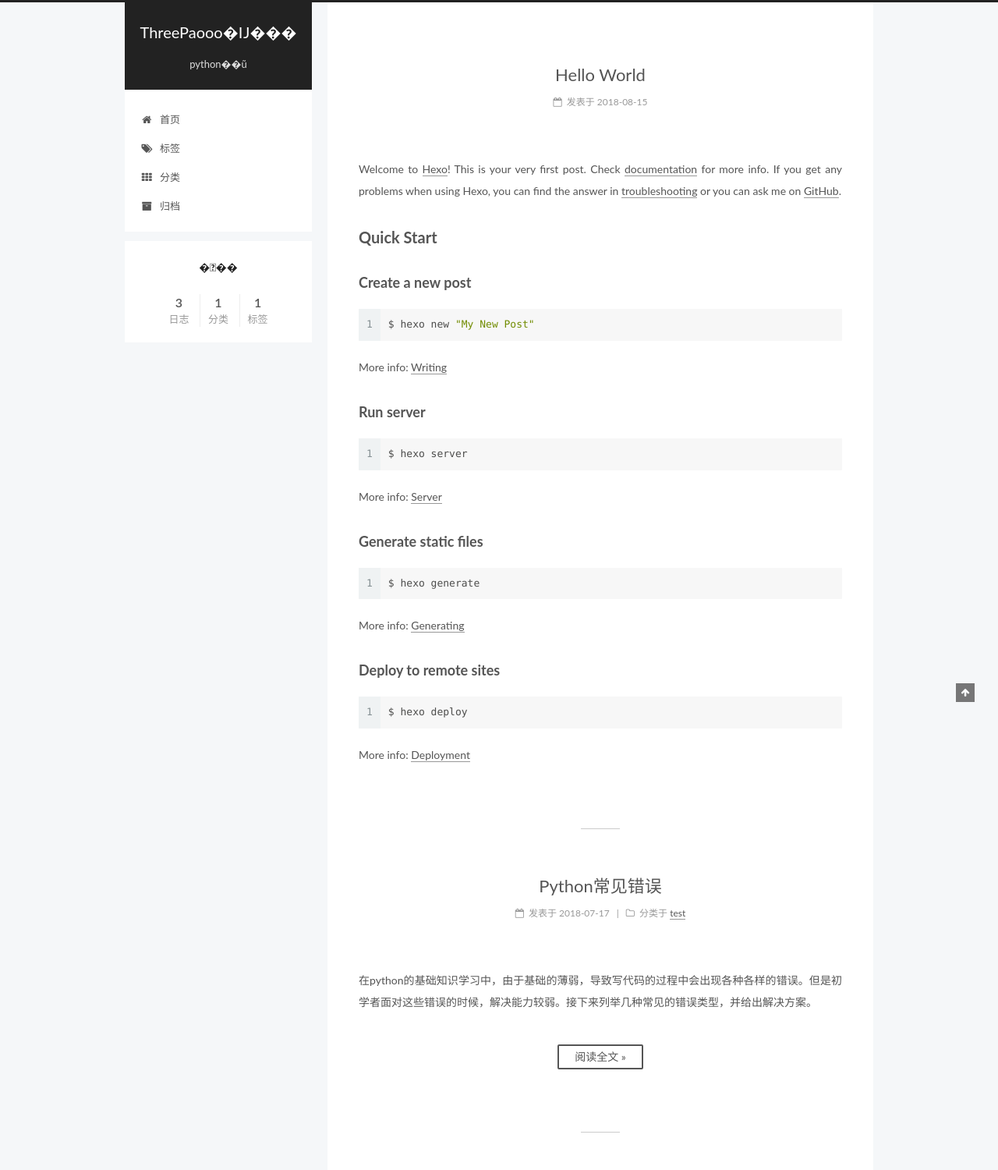
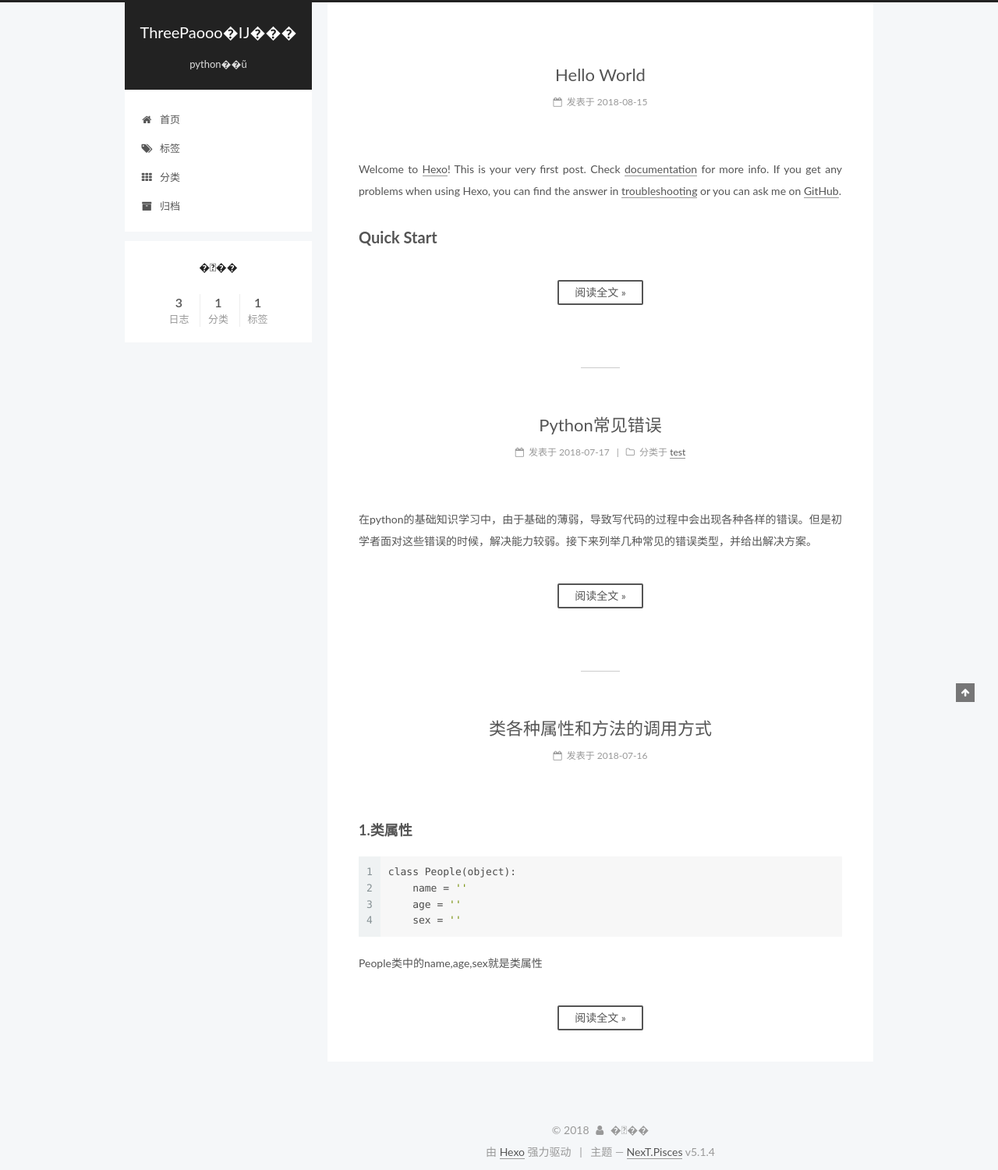
Before and after one commit to ThreePaooo/ThreePaooo.github.io, a plain HTML site: page index.html in a window 1280 px wide. Shown: the top 1500 px of the page at 78% size. Drawn offline with Linux system fonts and the light colour scheme.

Commit message:
Site updated: 2018-08-15 10:05:30

```diff
--- a/index.html
+++ b/index.html
@@ -5,7 +5,7 @@
 
 
 
-<html class="theme-next gemini use-motion" lang="zh-Hans">
+<html class="theme-next pisces use-motion" lang="zh-Hans">
 <head>
   <meta charset="UTF-8"/>
 <meta http-equiv="X-UA-Compatible" content="IE=edge" />
@@ -93,7 +93,7 @@
   var NexT = window.NexT || {};
   var CONFIG = {
     root: '/',
-    scheme: 'Gemini',
+    scheme: 'Pisces',
     version: '5.1.4',
     sidebar: {"position":"left","display":"post","offset":12,"b2t":false,"scrollpercent":false,"onmobile":false},
     fancybox: true,
@@ -319,18 +319,15 @@
 
 
 
-
-            <p>Welcome to <a href="https://hexo.io/" target="_blank" rel="noopener">Hexo</a>! This is your very first post. Check <a href="https://hexo.io/docs/" target="_blank" rel="noopener">documentation</a> for more info. If you get any problems when using Hexo, you can find the answer in <a href="https://hexo.io/docs/troubleshooting.html" target="_blank" rel="noopener">troubleshooting</a> or you can ask me on <a href="https://github.com/hexojs/hexo/issues" target="_blank" rel="noopener">GitHub</a>.</p>
-<h2 id="Quick-Start"><a href="#Quick-Start" class="headerlink" title="Quick Start"></a>Quick Start</h2><h3 id="Create-a-new-post"><a href="#Create-a-new-post" class="headerlink" title="Create a new post"></a>Create a new post</h3><figure class="highlight bash"><table><tr><td class="gutter"><pre><span class="line">1</span><br></pre></td><td class="code"><pre><span class="line">$ hexo new <span class="string">"My New Post"</span></span><br></pre></td></tr></table></figure>
-<p>More info: <a href="https://hexo.io/docs/writing.html" target="_blank" rel="noopener">Writing</a></p>
-<h3 id="Run-server"><a href="#Run-server" class="headerlink" title="Run server"></a>Run server</h3><figure class="highlight bash"><table><tr><td class="gutter"><pre><span class="line">1</span><br></pre></td><td class="code"><pre><span class="line">$ hexo server</span><br></pre></td></tr></table></figure>
-<p>More info: <a href="https://hexo.io/docs/server.html" target="_blank" rel="noopener">Server</a></p>
-<h3 id="Generate-static-files"><a href="#Generate-static-files" class="headerlink" title="Generate static files"></a>Generate static files</h3><figure class="highlight bash"><table><tr><td class="gutter"><pre><span class="line">1</span><br></pre></td><td class="code"><pre><span class="line">$ hexo generate</span><br></pre></td></tr></table></figure>
-<p>More info: <a href="https://hexo.io/docs/generating.html" target="_blank" rel="noopener">Generating</a></p>
-<h3 id="Deploy-to-remote-sites"><a href="#Deploy-to-remote-sites" class="headerlink" title="Deploy to remote sites"></a>Deploy to remote sites</h3><figure class="highlight bash"><table><tr><td class="gutter"><pre><span class="line">1</span><br></pre></td><td class="code"><pre><span class="line">$ hexo deploy</span><br></pre></td></tr></table></figure>
-<p>More info: <a href="https://hexo.io/docs/deployment.html" target="_blank" rel="noopener">Deployment</a></p>
-
-
+          <p>Welcome to <a href="https://hexo.io/" target="_blank" rel="noopener">Hexo</a>! This is your very first post. Check <a href="https://hexo.io/docs/" target="_blank" rel="noopener">documentation</a> for more info. If you get any problems when using Hexo, you can find the answer in <a href="https://hexo.io/docs/troubleshooting.html" target="_blank" rel="noopener">troubleshooting</a> or you can ask me on <a href="https://github.com/hexojs/hexo/issues" target="_blank" rel="noopener">GitHub</a>.</p>
+<h2 id="Quick-Start"><a href="#Quick-Start" class="headerlink" title="Quick Start"></a>Quick Start</h2>
+          <!--noindex-->
+          <div class="post-button text-center">
+            <a class="btn" href="/2018/08/15/hello-world/#more" rel="contents">
+              阅读全文 &raquo;
+            </a>
+          </div>
+          <!--/noindex-->
 
 
     </div>
@@ -758,7 +755,7 @@
 
 
 
-  <div class="theme-info">主题 &mdash; <a class="theme-link" target="_blank" href="https://github.com/iissnan/hexo-theme-next">NexT.Gemini</a> v5.1.4</div>
+  <div class="theme-info">主题 &mdash; <a class="theme-link" target="_blank" href="https://github.com/iissnan/hexo-theme-next">NexT.Pisces</a> v5.1.4</div>
 
 
 
```
Also changed, not shown: 2018/07/16/类各种属性和方法的调用方式/index.html (+3 -3 lines), 2018/07/17/python常见错误/index.html (+3 -3 lines), 2018/08/15/hello-world/index.html (+6 -5 lines), archives/2018/07/index.html (+3 -3 lines), archives/2018/08/index.html (+3 -3 lines), archives/2018/index.html (+3 -3 lines), archives/index.html (+3 -3 lines), categories/test/index.html (+3 -3 lines), tags/python/index.html (+3 -3 lines).
